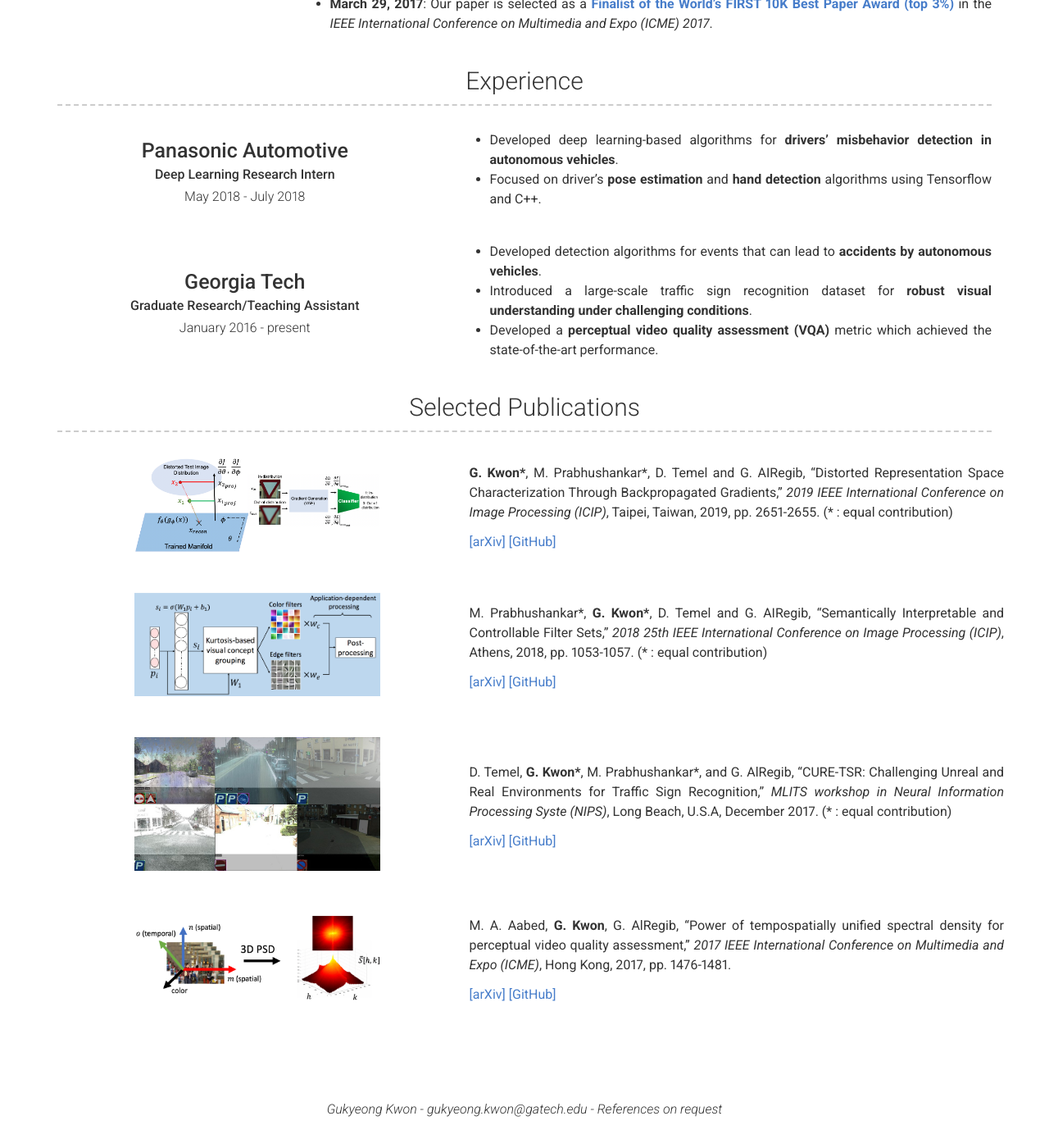
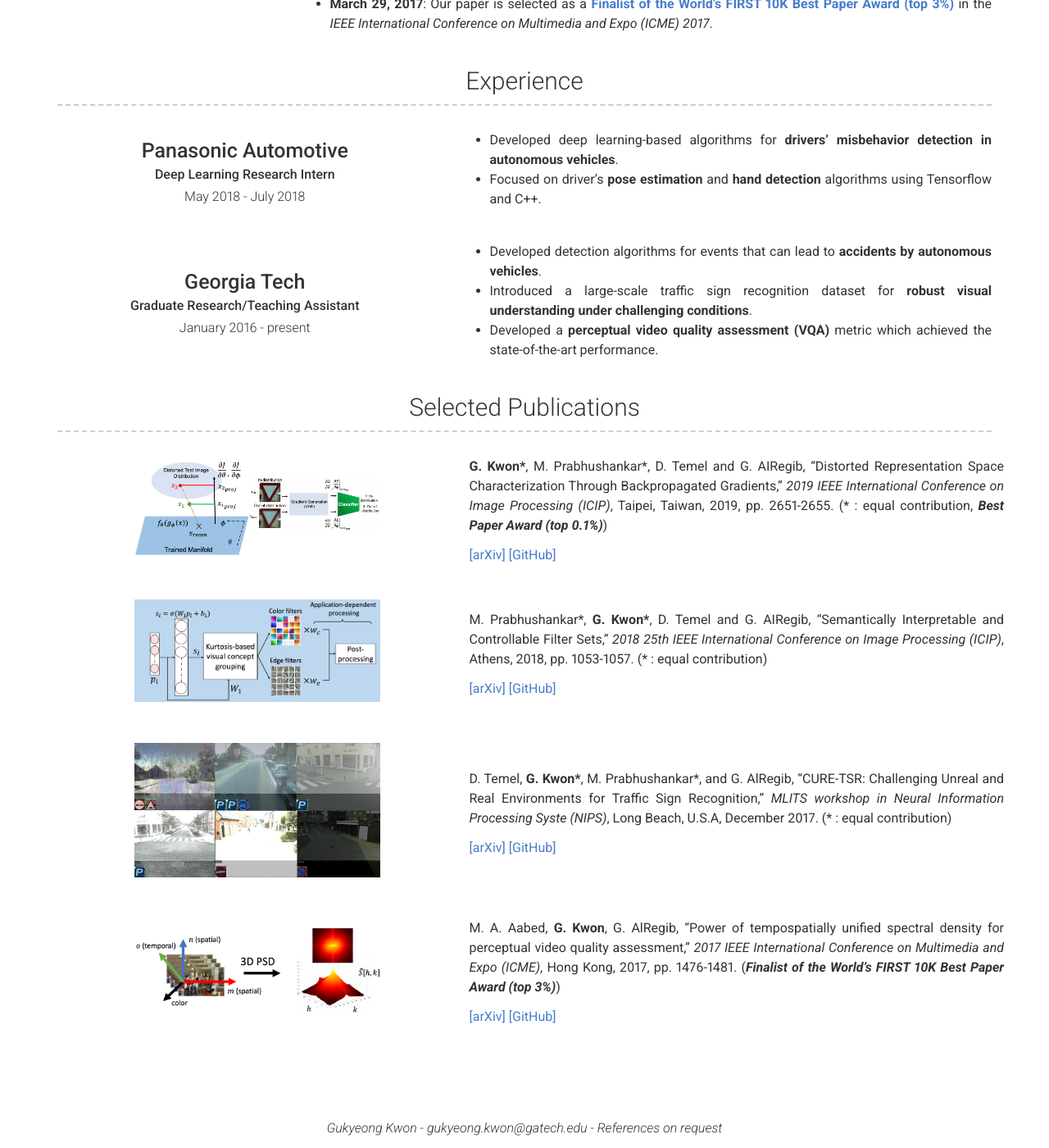
Before and after one commit to gukyeongkwon/gukyeongkwon.github.io, a Jekyll site: the page built from index.md, in a window 1280 px wide and 1400 px high, scrolled down 609 px. Shown: the whole window at 82% size. Built offline with Jekyll 4.4.1, drawn with Linux system fonts in a browser that asks for light colours; before the commit the page ends 1986 px from its top, so only the background shows below that.

Commit message:
Add awards next to citations.

```diff
--- a/_data/projects.yml
+++ b/_data/projects.yml
@@ -1,7 +1,8 @@
 # Project template
 - layout: left-proj
   pub-img: images/icip2019.png
-  citation: '**G. Kwon\***, M. Prabhushankar\*, D. Temel and G. AIRegib, "Distorted Representation Space Characterization Through Backpropagated Gradients," *2019 IEEE International Conference on Image Processing (ICIP)*, Taipei, Taiwan, 2019, pp. 2651-2655. (\* &#58; equal contribution)'
+  citation: '**G. Kwon\***, M. Prabhushankar\*, D. Temel and G. AIRegib, "Distorted Representation Space Characterization Through Backpropagated Gradients," *2019 IEEE International Conference on Image Processing (ICIP)*, Taipei, Taiwan, 2019, pp. 2651-2655. (\* &#58; equal contribution, ***Best Paper Award (top 0.1%)***)'
+
   links: |
     [[arXiv]](https://arxiv.org/abs/1908.09998) [[GitHub]](https://github.com/gukyeongkwon/distorted-representation-characterization)
 
@@ -19,6 +20,7 @@
 
 - layout: left-proj
   pub-img: images/icme2017.png
-  citation: M. A. Aabed, **G. Kwon**, G. AlRegib, "Power of tempospatially unified spectral density for perceptual video quality assessment," *2017 IEEE International Conference on Multimedia and Expo (ICME)*, Hong Kong, 2017, pp. 1476-1481.
+  citation: M. A. Aabed, **G. Kwon**, G. AlRegib, "Power of tempospatially unified spectral density for perceptual video quality assessment," *2017 IEEE International Conference on Multimedia and Expo (ICME)*, Hong Kong, 2017, pp. 1476-1481. (***Finalist of the World’s FIRST 10K Best Paper Award (top 3%)***)
+
   links: |
     [[arXiv]](https://arxiv.org/abs/1812.05177) [[GitHub]](https://github.com/gukyeongkwon/3DPSD-VQA)
```
